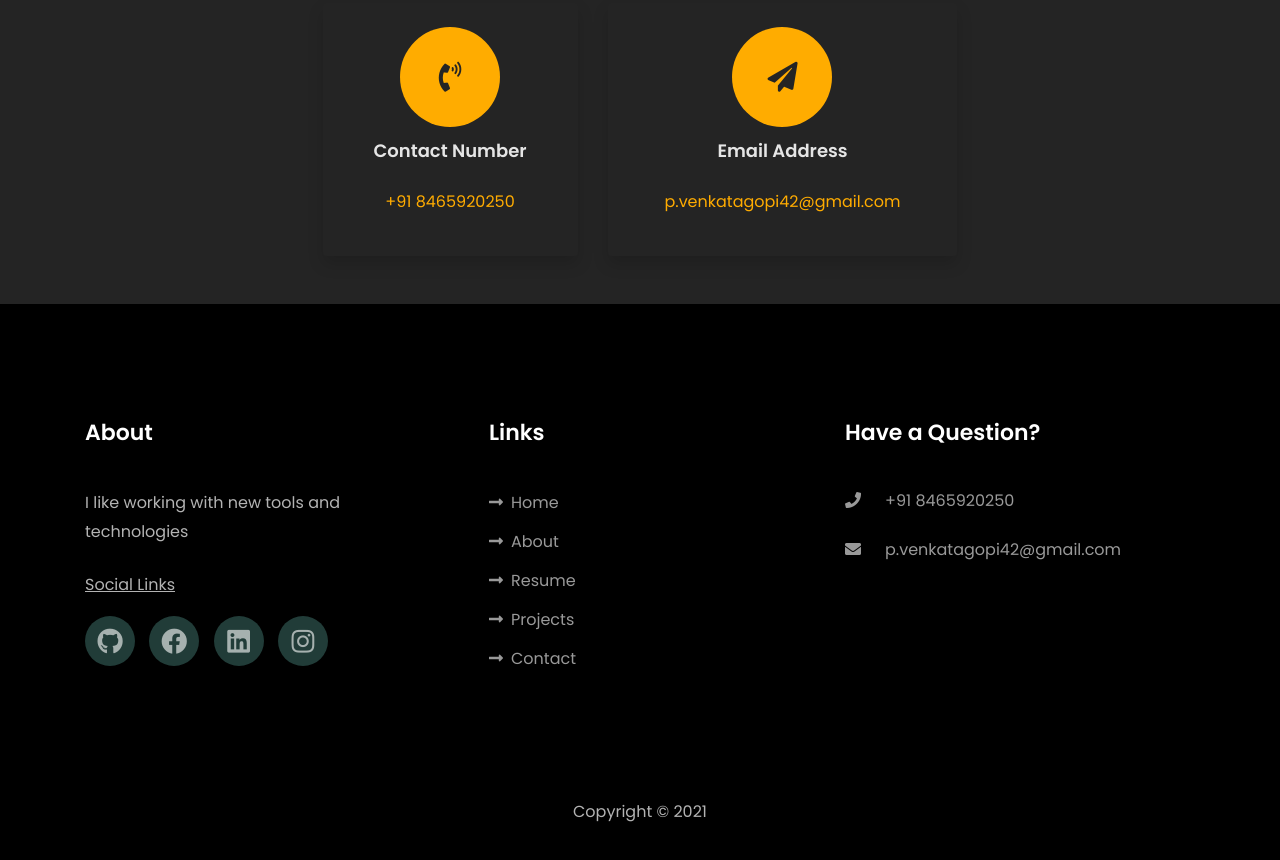
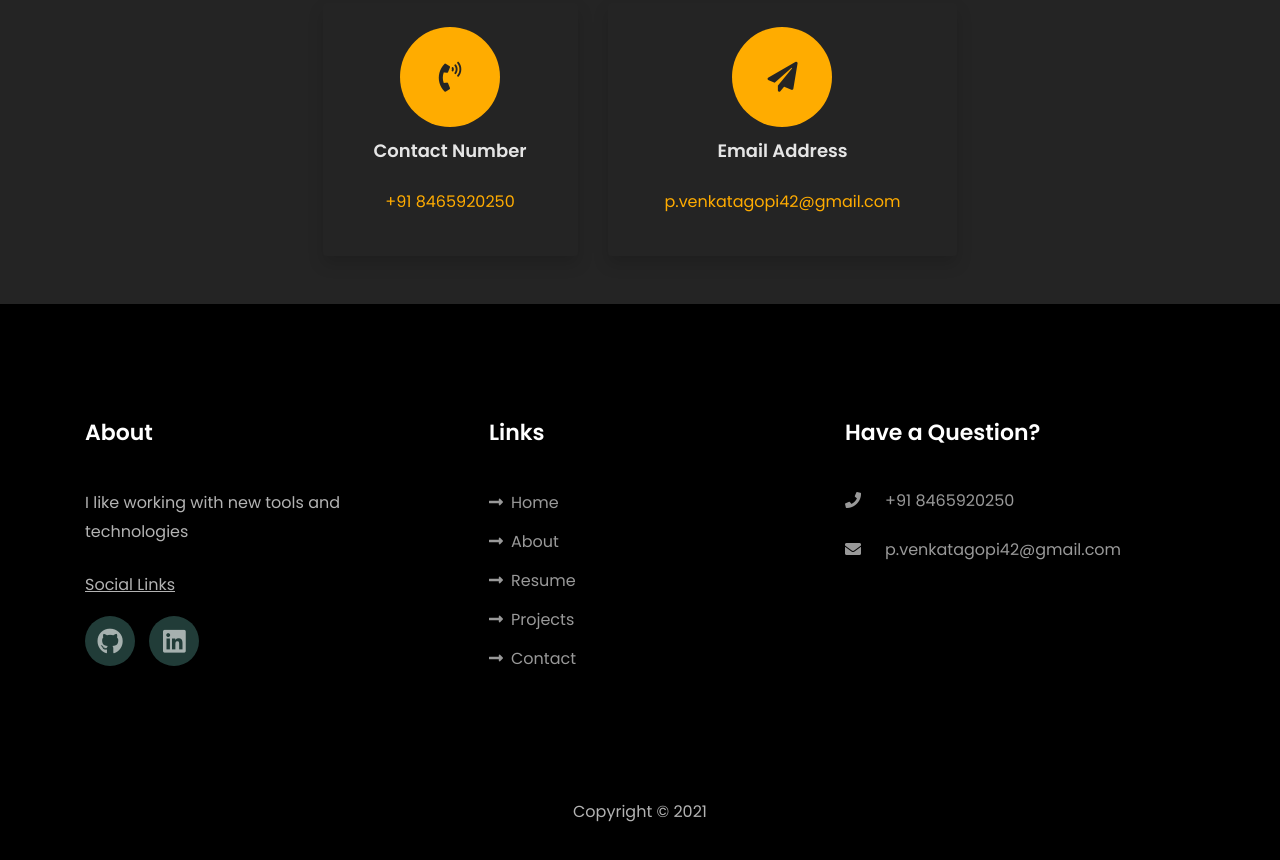
Before and after one commit to VENKATAGOPI1998/Gopi-portfolio, a website: page index.html in a window 1280 px wide. Shown: the part 4249-5109 px from the top of the page. Drawn offline with Linux system fonts and the light colour scheme; some icons are missing; files whose address does not match are found by name.

Commit message:
Update index.html

```diff
--- a/index.html
+++ b/index.html
@@ -428,13 +428,8 @@
 							<ul class="ftco-footer-social list-unstyled float-md-left float-lft">
 								<li class="ftco-animate"><a href="https://github.com/VENKATAGOPI1998" target="_blank">
 										<span class="fab fa-github"></span></a></li>
-								<li class="ftco-animate"><a href="https://m.facebook.com/profile.php"
-										target="_blank">
-										<span class="fab fa-facebook"></span></a></li>
 								<li class="ftco-animate"><a href="https://www.linkedin.com/in/venkata-gopi-peravarapu-a49877198/" target="_blank"><span
 											class="fab fa-linkedin"></span></a></li>
-								<li class="ftco-animate"><a href="https://www.instagram.com/venkatagopi42/" target="_blank"><span
-											class="fab fa-instagram"></span></a></li>
 							</ul>
 						</div>
 					</div>
```
